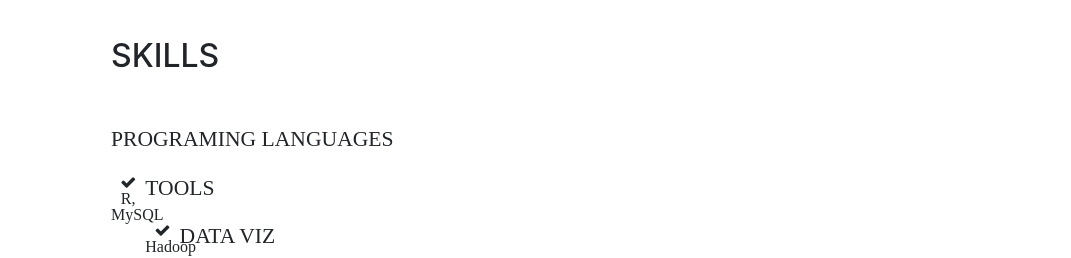
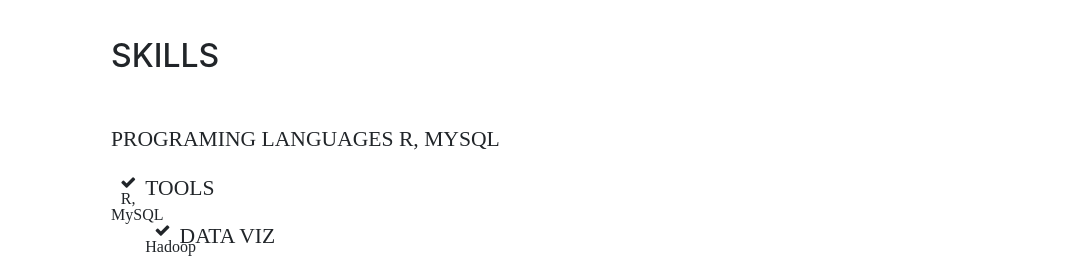
Before and after one commit to Sshariatie/sshariatie.github.io, a website with bundled scripts: page index.html in a window 1280 px wide. Shown: the part 2780-3038 px from the top of the page, without its empty margins (209-1280 px from the left). Built offline with nearby package versions, Linux system fonts and the light colour scheme; a web font is replaced by a local one.

Commit message:
Languages

```diff
--- a/index.html
+++ b/index.html
@@ -180,7 +180,7 @@ Languages: R,MySQL,Hadoop</p>
         <div class="my-auto">
           <h2 class="mb-5">Skills</h2>
 
-          <div class="subheading mb-3">Programing Languages</div>
+          <div class="subheading mb-3">Programing Languages   R, MySQL</div>
           <ul class="fa-ul mb-0">
             <li>
               <i class="fa-li fa fa-check"> R, MySQL</i>
```
